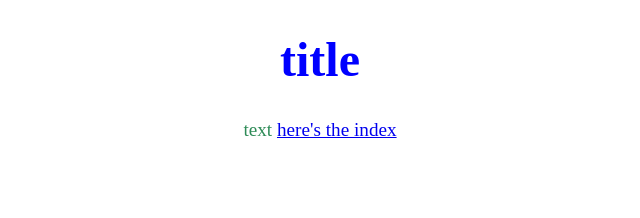
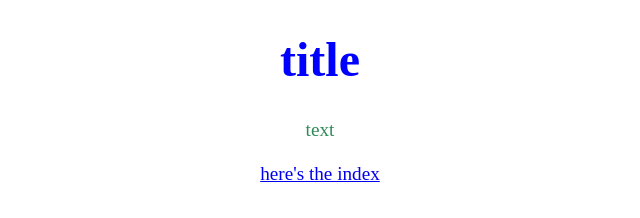
Before and after one commit to FwedwicDedwick/fuzzy-rotary-phone, a plain HTML site: page template.html in a window 1280 px wide. Shown: the whole page, without its empty margins (320-960 px from the left). Drawn offline with Linux system fonts and the light colour scheme.

Commit message:
Update template.html

```diff
--- a/template.html
+++ b/template.html
@@ -26,9 +26,10 @@ text-align: center;
 </h1>
 
 <p>
- text
+ text <br />
 
- <a href="https://fwedwicdedwick.github.io/fuzzy-rotary-phone/index.html">here's the index</a>
+
+ <br /> <a href="https://fwedwicdedwick.github.io/fuzzy-rotary-phone/index.html">here's the index</a>
 
 </p>
 </body>
```
